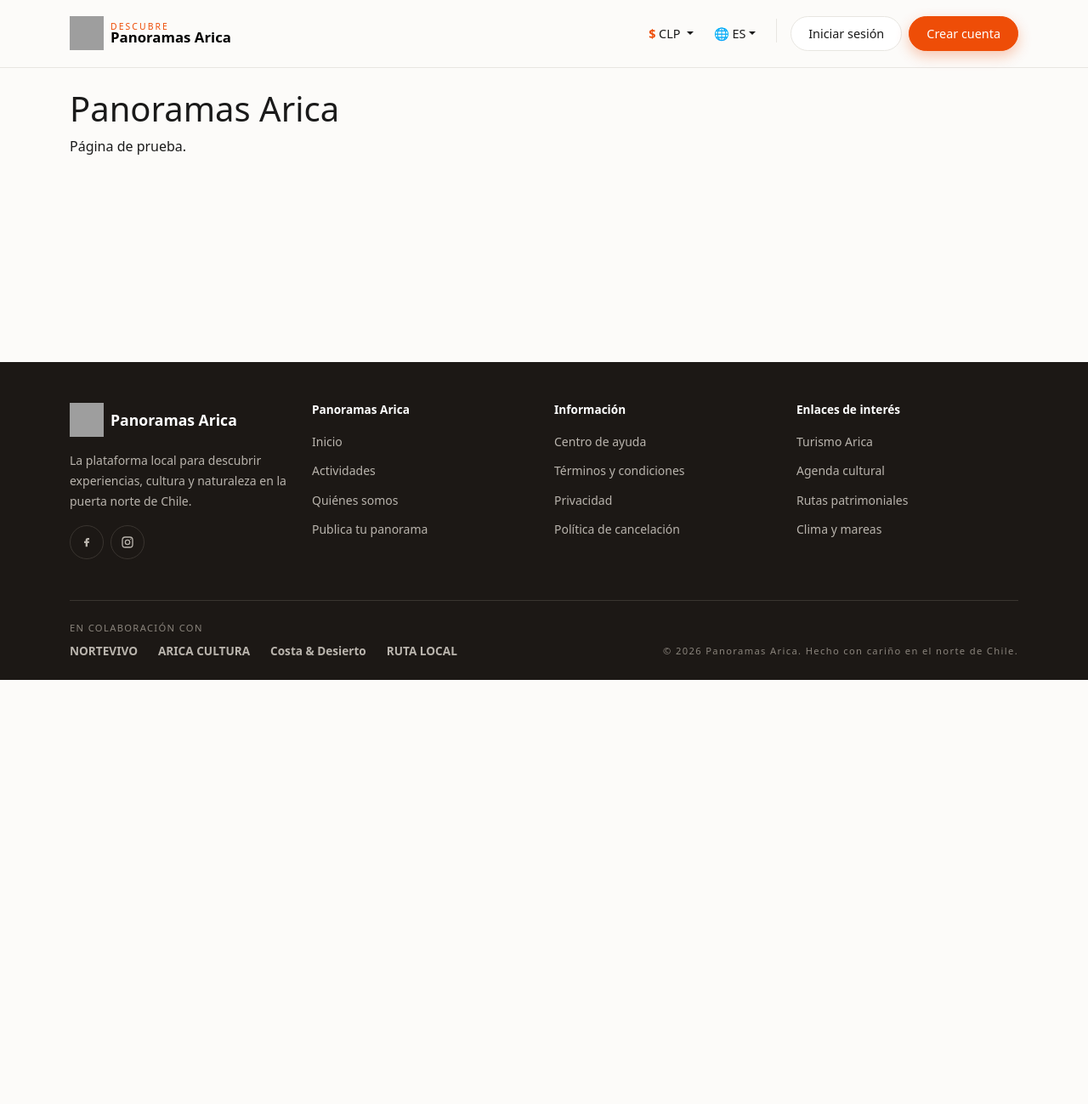
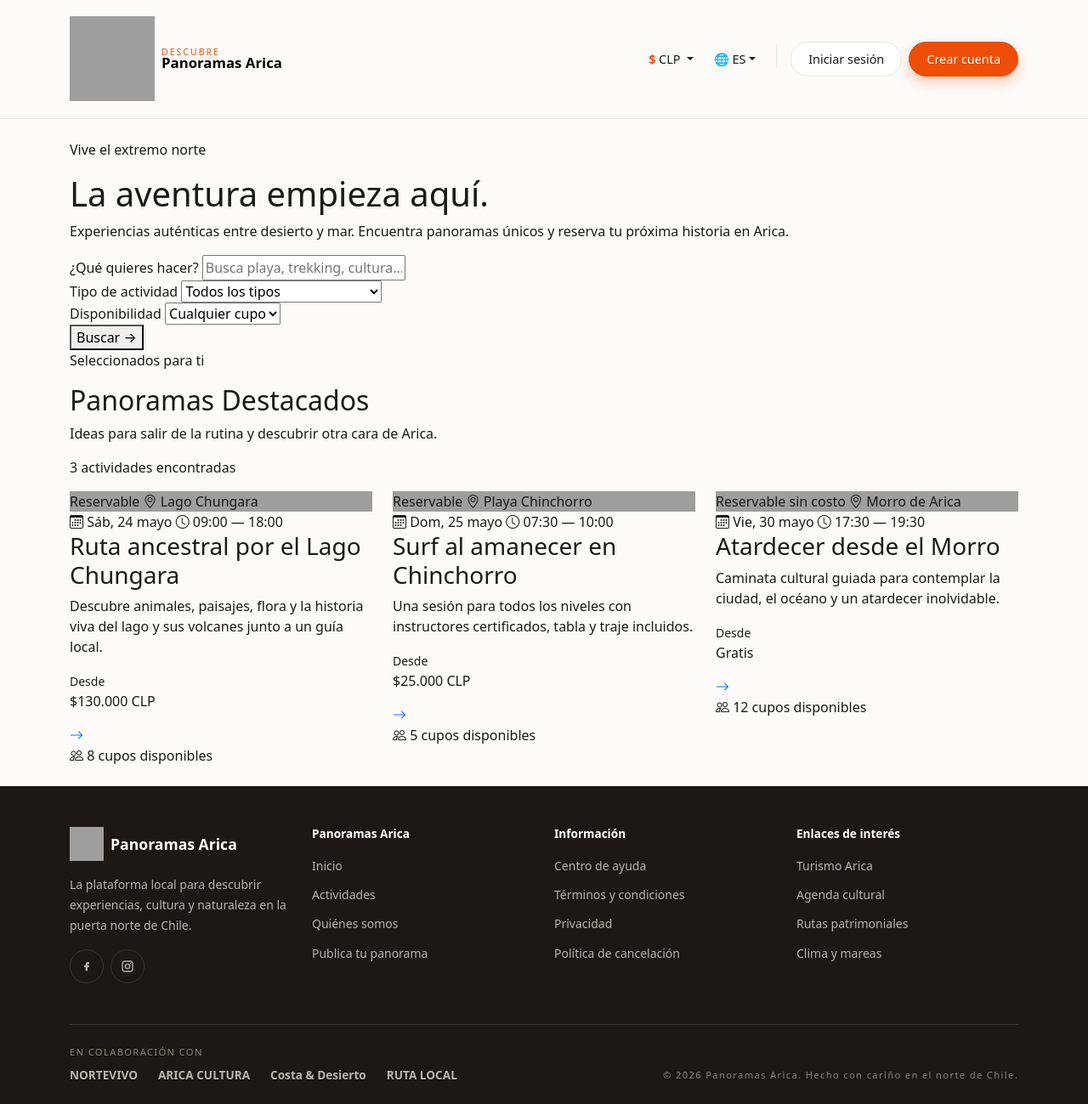
Before and after one commit to NightSS-01/PanoramasArica, a Django app: page / in a window 1280 px wide. Shown: the whole page at 85% size. Before the commit the page ends 800 px from the top, so only its background shows below. Run offline with Django 5.2, Linux system fonts and the light colour scheme; grey boxes are pictures that could not be loaded.

Commit message:
feat: agregar hero, agregar logo de navbar/footer incluir tarjetas de  muestra

```diff
--- a/PanoramasArica/core/templates/base.html
+++ b/PanoramasArica/core/templates/base.html
@@ -7,6 +7,7 @@
   <title>{% block titulo %}Panoramas Arica{% endblock %}</title>
   <link rel="icon" href="{% static '#' %}">
   <link href="https://cdn.jsdelivr.net/npm/bootstrap@5.3.3/dist/css/bootstrap.min.css" rel="stylesheet">
+  <link href="https://cdn.jsdelivr.net/npm/bootstrap-icons@1.11.3/font/bootstrap-icons.min.css" rel="stylesheet">
   <link rel="stylesheet" href="{% static './style.css' %}">
 </head>
 <body class="d-flex flex-column min-vh-100">
--- a/PanoramasArica/core/templates/includes/footer.html
+++ b/PanoramasArica/core/templates/includes/footer.html
@@ -4,7 +4,7 @@
     <div class="row g-4 py-5">
       <div class="col-12 col-lg-3">
         <a class="d-flex align-items-center gap-2 footer-marca" href="/">
-          <img src="{% static 'core/images/logo.svg' %}" width="40" height="40" alt="">
+          <img src="{% static '/image/Logonavbar.svg' %}" width="40" height="40" alt="">
           <span>Panoramas Arica</span>
         </a>
         <p class="footer-texto mt-3">
--- a/PanoramasArica/core/templates/includes/navbar.html
+++ b/PanoramasArica/core/templates/includes/navbar.html
@@ -2,7 +2,7 @@
 <nav class="navbar navbar-expand-lg app-navbar">
   <div class="container">
     <a class="navbar-brand d-flex align-items-center gap-2" href="/">
-      <img src="{% static 'core/images/logo.svg' %}" width="40" height="40" alt="">
+      <img src="{% static '/image/Logonavbar.svg' %}" width="100" height="100" alt="">
       <span class="d-flex flex-column lh-1">
         <small class="brand-kicker">DESCUBRE</small>
         <span class="brand-name">Panoramas Arica</span>
--- a/PanoramasArica/core/templates/inicio.html
+++ b/PanoramasArica/core/templates/inicio.html
@@ -1,6 +1,69 @@
 {% extends './base.html' %}
+{% load static %}
+
+{% block titulo %}Panoramas Arica{% endblock %}
 
 {% block contenido %}
-  <h1>Panoramas Arica</h1>
-  <p>Página de prueba.</p>
+<section class="hero">
+  <div class="hero__contenido">
+    <p class="hero__etiqueta">Vive el extremo norte</p>
+    <h1 class="hero__titulo">La aventura empieza <span class="hero__acento">aquí.</span></h1>
+    <p class="hero__texto">
+      Experiencias auténticas entre desierto y mar. Encuentra panoramas únicos
+      y reserva tu próxima historia en Arica.
+    </p>
+  </div>
+
+  <form class="buscador" method="get" action="{% url 'inicio' %}">
+    <div class="buscador__campo">
+      <label for="q" class="buscador__etiqueta">¿Qué quieres hacer?</label>
+      <input type="text" id="q" name="q" placeholder="Busca playa, trekking, cultura...">
+    </div>
+
+    <div class="buscador__campo">
+      <label for="modalidad" class="buscador__etiqueta">Tipo de actividad</label>
+      <select id="modalidad" name="modalidad">
+        <option value="">Todos los tipos</option>
+        <option value="reservable">Reservable</option>
+        <option value="difusion">Difusión</option>
+        <option value="reservable_sin_fines_de_lucro">Reservable sin fines de lucro</option>
+      </select>
+    </div>
+
+    <div class="buscador__campo">
+      <label for="participantes" class="buscador__etiqueta">Disponibilidad</label>
+      <select id="participantes" name="participantes">
+        <option value="">Cualquier cupo</option>
+        <option value="1">1 persona</option>
+        <option value="2">2 personas</option>
+        <option value="3">3 personas</option>
+        <option value="4">4 o más</option>
+      </select>
+    </div>
+
+    <button type="submit" class="buscador__boton">Buscar →</button>
+  </form>
+</section>
+<section class="panoramas">
+  <div class="panoramas__encabezado">
+    <div>
+      <p class="panoramas__etiqueta">Seleccionados para ti</p>
+      <h2 class="panoramas__titulo">Panoramas Destacados</h2>
+      <p class="panoramas__subtitulo">Ideas para salir de la rutina y descubrir otra cara de Arica.</p>
+    </div>
+    <p class="panoramas__contador">3 actividades encontradas</p>
+  </div>
+
+  <div class="row row-cols-1 row-cols-md-2 row-cols-lg-3 g-4">
+    <div class="col">
+      {% include 'includes/tarjeta_actividad.html' with imagen="image/imagenlauca.svg" badge="Reservable" badge_clase="" lugar="Lago Chungara" fecha="Sáb, 24 mayo" horario="09:00 — 18:00" titulo="Ruta ancestral por el Lago Chungara" descripcion="Descubre animales, paisajes, flora y la historia viva del lago y sus volcanes junto a un guía local." precio="$130.000" moneda="CLP" cupos="8" %}
+    </div>
+    <div class="col">
+      {% include 'includes/tarjeta_actividad.html' with imagen="image/playachinchorro.svg" badge="Reservable" badge_clase="" lugar="Playa Chinchorro" fecha="Dom, 25 mayo" horario="07:30 — 10:00" titulo="Surf al amanecer en Chinchorro" descripcion="Una sesión para todos los niveles con instructores certificados, tabla y traje incluidos." precio="$25.000" moneda="CLP" cupos="5" %}
+    </div>
+    <div class="col">
+      {% include 'includes/tarjeta_actividad.html' with imagen="image/atardecermorro.svg" badge="Reservable sin costo" badge_clase="tarjeta__badge--claro" lugar="Morro de Arica" fecha="Vie, 30 mayo" horario="17:30 — 19:30" titulo="Atardecer desde el Morro" descripcion="Caminata cultural guiada para contemplar la ciudad, el océano y un atardecer inolvidable." precio="Gratis" moneda="" cupos="12" %}
+    </div>
+  </div>
+</section>
 {% endblock %}
```
